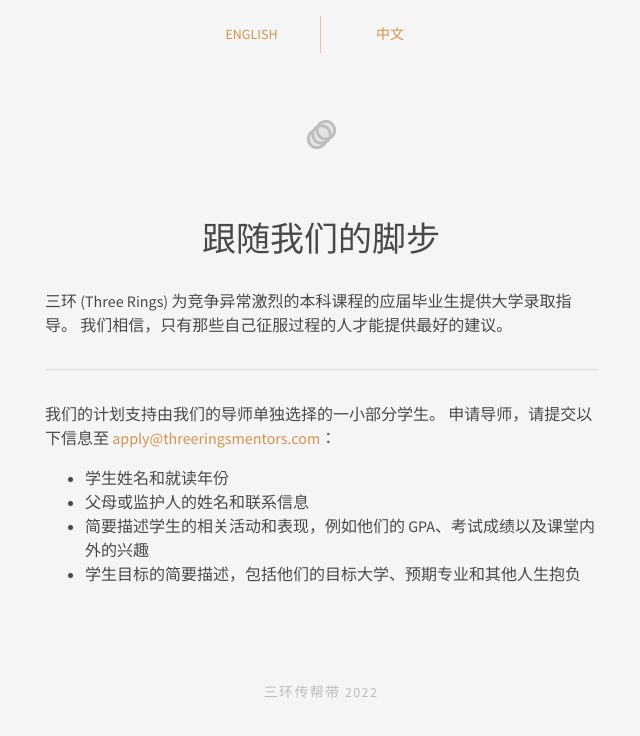
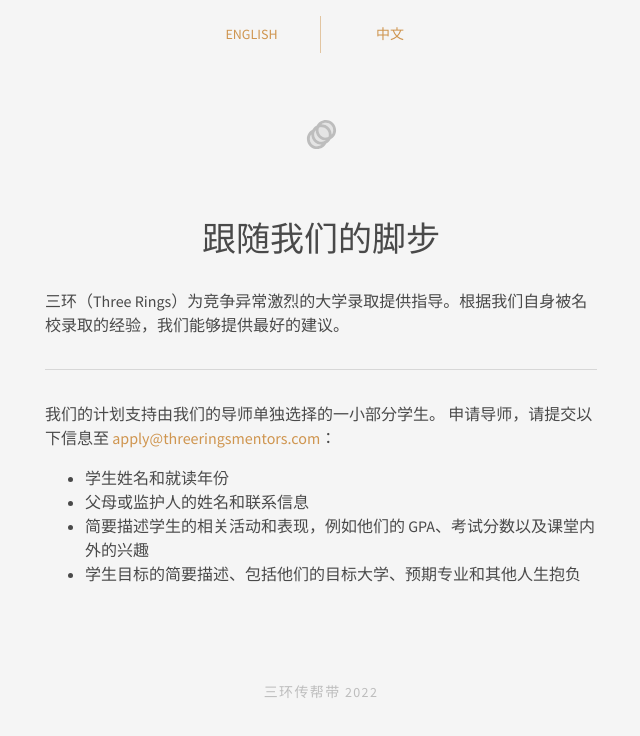
Before and after one commit to philliphuang/three-rings, a React (Create React App) app in the folder landing/: page / in a window 1280 px wide. Both pictures are taken after a click on the button "中文". Shown: the top 736 px of the page, without its empty margins (319-959 px from the left). Built offline with nearby package versions, Linux system fonts and the light colour scheme; a web font is replaced by a local one.

Commit message:
Update chinese copy

```diff
--- a/landing/src/App.js
+++ b/landing/src/App.js
@@ -77,7 +77,7 @@
                   跟随我们的脚步
                 </Typography>
                 <Typography paragraph>
-                  三环 (Three Rings) 为竞争异常激烈的本科课程的应届毕业生提供大学录取指导。 我们相信，只有那些自己征服过程的人才能提供最好的建议。
+                  三环（Three Rings）为竞争异常激烈的大学录取提供指导。根据我们自身被名校录取的经验，我们能够提供最好的建议。
                 </Typography>
                 <Divider sx={{my:4}}/>
                 <Typography paragraph>
@@ -86,8 +86,8 @@
                 <ul>
                   <li>学生姓名和就读年份</li>
                   <li>父母或监护人的姓名和联系信息</li>
-                  <li>简要描述学生的相关活动和表现，例如他们的 GPA、考试成绩以及课堂内外的兴趣</li>
-                  <li>学生目标的简要描述，包括他们的目标大学、预期专业和其他人生抱负</li>
+                  <li>简要描述学生的相关活动和表现，例如他们的 GPA、考试分数以及课堂内外的兴趣</li>
+                  <li>学生目标的简要描述、包括他们的目标大学、预期专业和其他人生抱负</li>
                 </ul>
                 <Typography sx={{mt: 12, mb: 4, color: theme.palette.grey[400]}} variant="body2" align="center">
                   三环传帮带 {today.getFullYear()}
```
